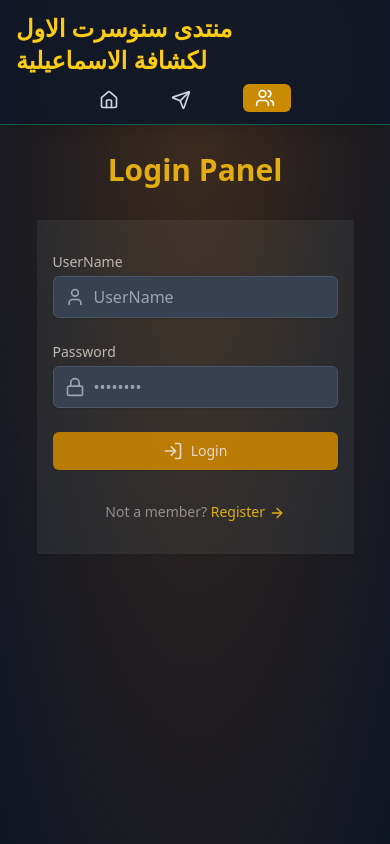
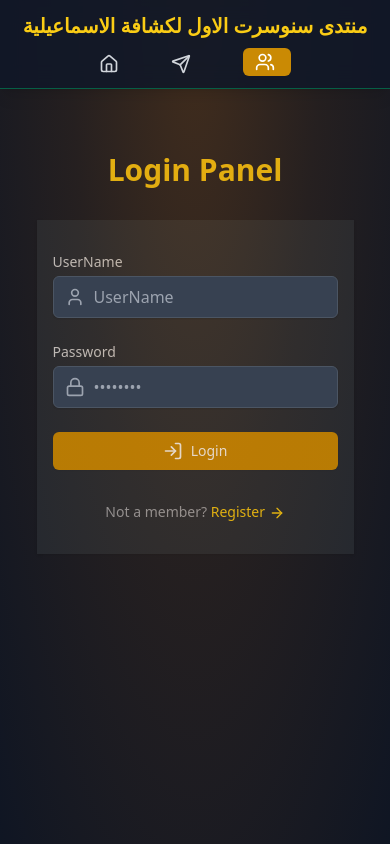
Before and after one commit to 0xmarWan7A/Election, a React (Vite) app in the folder frontend/: page /login in a window 390 px wide. Built offline with nearby package versions, Linux system fonts and the light colour scheme; no server answers.

Commit message:
Update Navbar.jsx

```diff
--- a/frontend/src/components/Navbar.jsx
+++ b/frontend/src/components/Navbar.jsx
@@ -12,7 +12,7 @@ const Navbar = () => {
         <div className="flex flex-wrap justify-center items-center sm:justify-between">
           <Link
             to="/"
-            className="text-2xl font-bold text-yellow-400 items-center space-x-2 flex"
+            className="text-xl sm:text-2xl font-bold text-yellow-400 items-center space-x-2 flex"
           >
             منتدى سنوسرت الاول لكشافة الاسماعيلية
           </Link>
```
